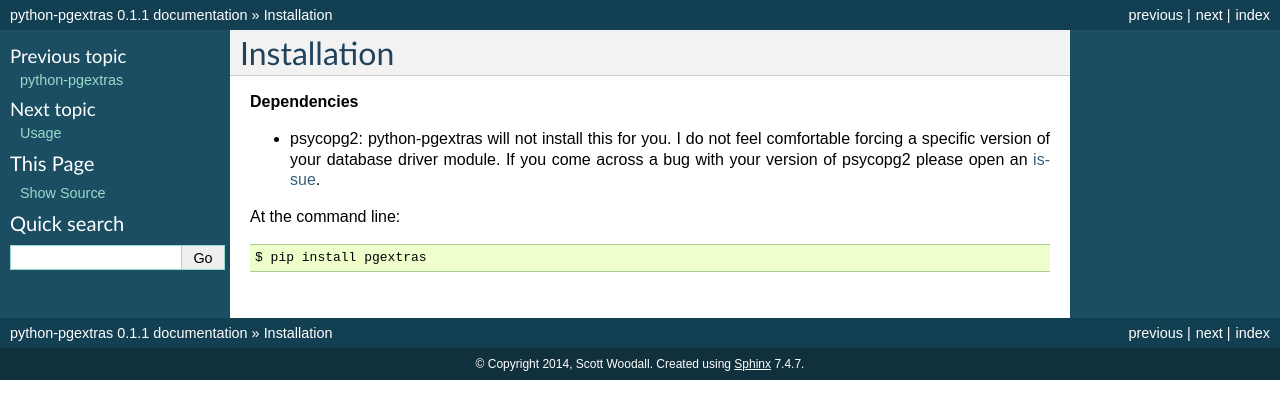
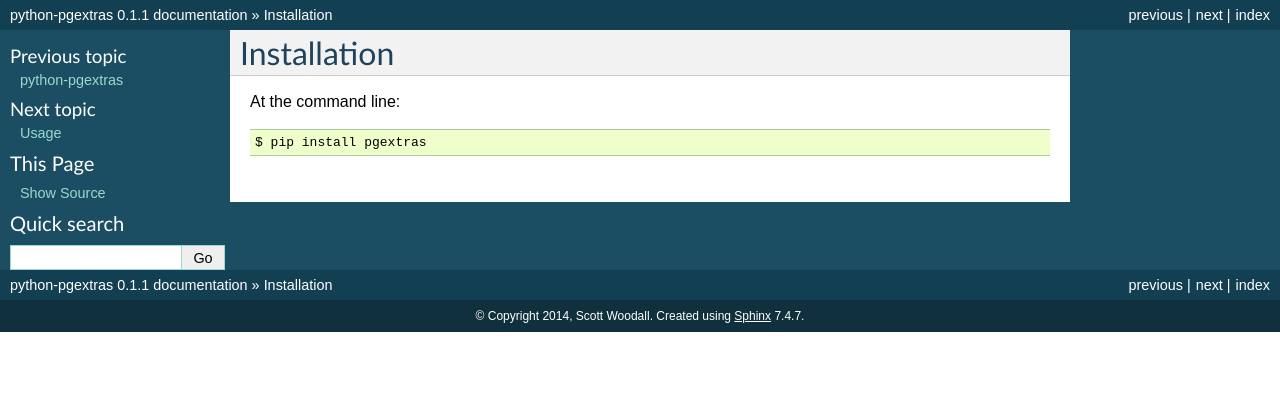
Before and after one commit to scottwoodall/python-pgextras, a Sphinx documentation site: the page built from docs/installation.rst, in a window 1280 px wide. Shown: the top 419 px of the page. Built offline with Sphinx 7.4.7, drawn with Linux system fonts in a browser that asks for light colours.

Commit message:
Add psycopg2 as a dependency

```diff
--- a/docs/installation.rst
+++ b/docs/installation.rst
@@ -2,12 +2,6 @@
 Installation
 ============
 
-**Dependencies**
-
-* psycopg2: python-pgextras will not install this for you. I do not feel comfortable
-  forcing a specific version of your database driver module. If you come across a
-  bug with your version of psycopg2 please open an `issue <https://github.com/scottwoodall/python-pgextras/issues/new>`_.
-
 At the command line::
 
     $ pip install pgextras
--- a/setup.py
+++ b/setup.py
@@ -34,6 +34,7 @@
     include_package_data=True,
     install_requires=[
         'prettytable',
+        'psycopg2',
     ],
     license="BSD",
     zip_safe=False,
```
